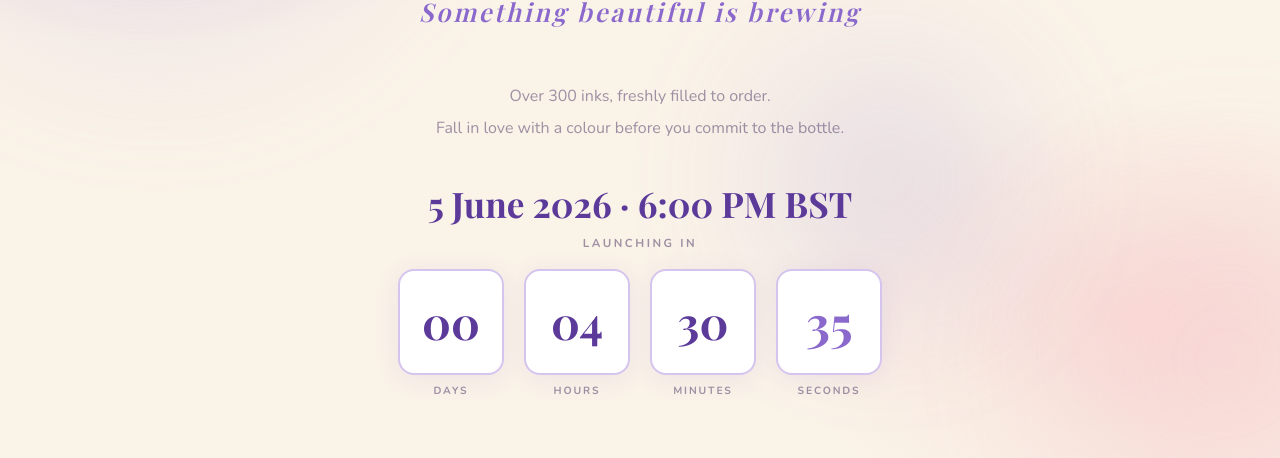
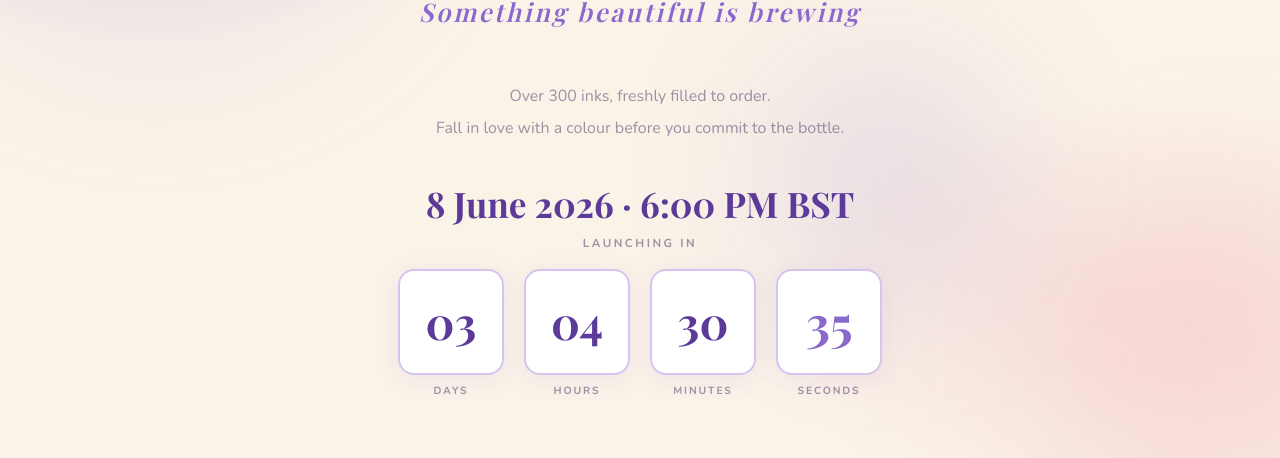
Before and after one commit to pixelsandink/ink-vial, a website: page index.html in a window 1280 px wide. Shown: the part 342-800 px from the top of the page. Drawn offline with nearby package versions, Linux system fonts and the light colour scheme; a web font is replaced by a local one.

Commit message:
Move launch date to Monday 8 June 2026, 6pm BST
Co-Authored-By: Claude Opus 4.8 (1M context) <noreply@anthropic.com>

```diff
--- a/index.html
+++ b/index.html
@@ -315,7 +315,7 @@
 
   <p class="blurb">Over 300 inks, freshly filled to order.<br>Fall in love with a colour before you commit to the bottle.</p>
 
-  <p class="launch-date">5 June 2026 &middot; 6:00 PM BST</p>
+  <p class="launch-date">8 June 2026 &middot; 6:00 PM BST</p>
   <p class="countdown-label">Launching in</p>
 
   <div class="countdown" role="timer" aria-live="polite" aria-label="Countdown to launch">
@@ -387,7 +387,7 @@
 </script>
 
 <script>
-  const LAUNCH = new Date('2026-06-05T17:00:00Z').getTime();
+  const LAUNCH = new Date('2026-06-08T17:00:00Z').getTime();
   const els = {
     days:    document.getElementById('days'),
     hours:   document.getElementById('hours'),
```
